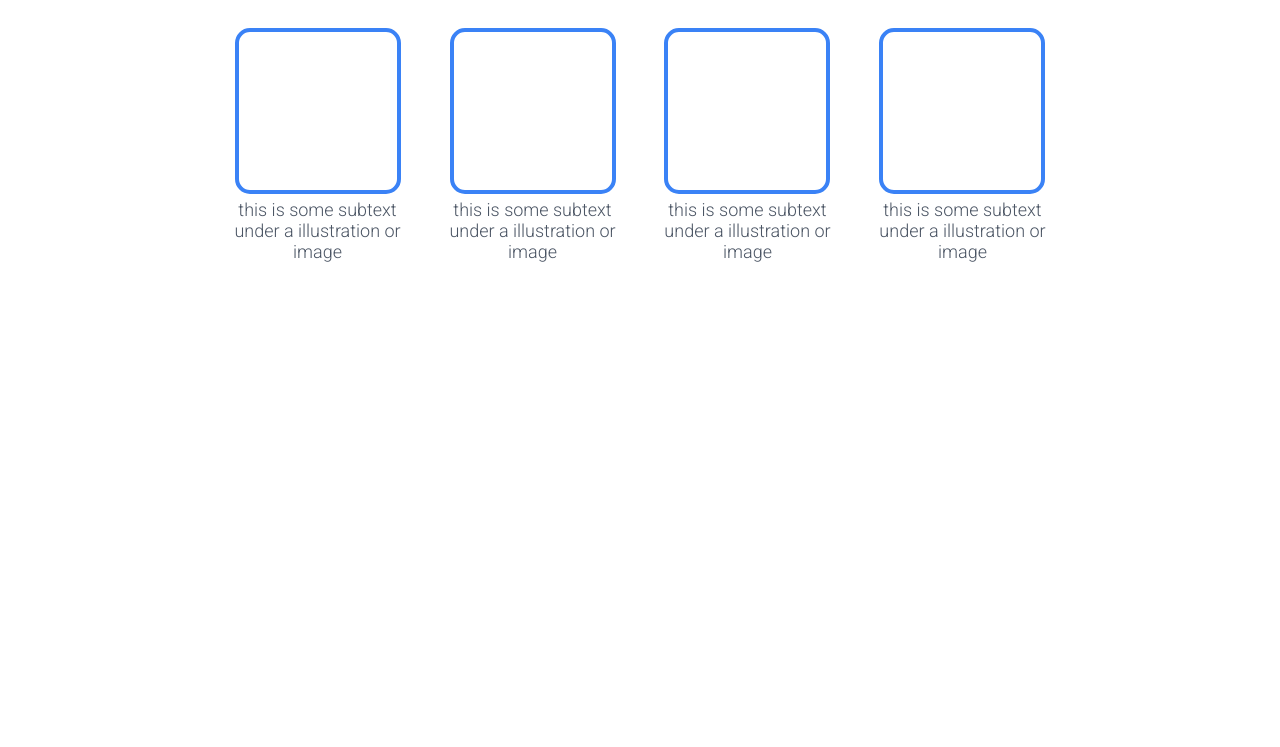
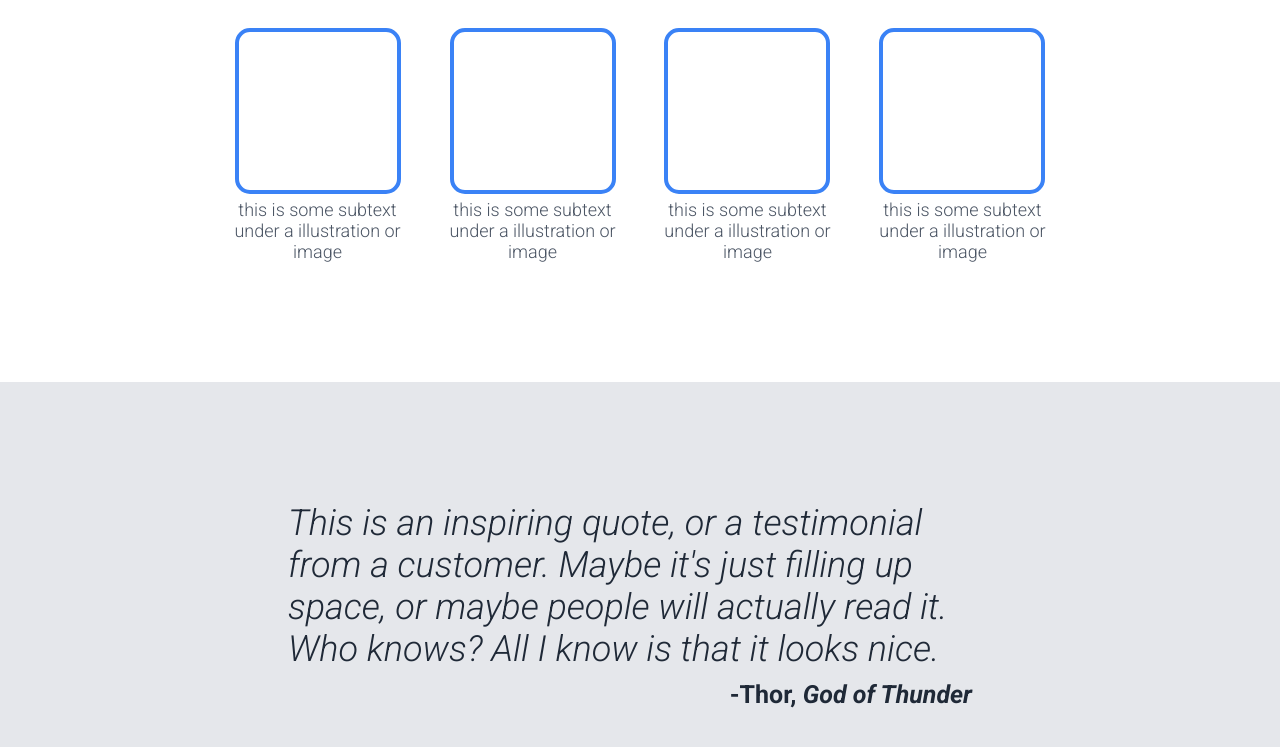
Before and after one commit to darrencorona/odin-project-landing-page, a plain HTML site: page index.html in a window 1280 px wide. Shown: the part 651-1398 px from the top of the page. Before the commit the page ends 1033 px from the top, so only its background shows below. Drawn offline with Linux system fonts and the light colour scheme.

Commit message:
Add section.sec-1 and quote

```diff
--- a/index.html
+++ b/index.html
@@ -9,7 +9,7 @@
     <link rel="preconnect" href="https://fonts.googleapis.com" />
     <link rel="preconnect" href="https://fonts.gstatic.com" crossorigin />
     <link
-      href="https://fonts.googleapis.com/css2?family=Roboto:ital,wght@0,300;0,400;0,700;1,400;1,700&display=swap"
+      href="https://fonts.googleapis.com/css2?family=Roboto:ital,wght@0,300;0,400;0,700;1,300;1,400;1,700&display=swap"
       rel="stylesheet"
     />
   </head>
@@ -66,6 +66,20 @@
           </div>
         </div>
       </section>
+
+      <!-- Quote -->
+      <section class="sec-2">
+        <figure>
+          <blockquote>
+            <p>
+              This is an inspiring quote, or a testimonial from a customer.
+              Maybe it's just filling up space, or maybe people will actually
+              read it. Who knows? All I know is that it looks nice.
+            </p>
+          </blockquote>
+          <figcaption>-Thor, <cite>God of Thunder</cite></figcaption>
+        </figure>
+      </section>
     </main>
   </body>
 </html>
--- a/style.css
+++ b/style.css
@@ -141,3 +141,32 @@ h2 {
   padding-top: 0.312rem;
   width: 10.625rem;
 }
+
+/* Quote */
+.sec-2 {
+  background-color: #e5e7eb;
+}
+
+figure {
+  color: #1f2937;
+  display: flex;
+  flex-direction: column;
+
+  padding: 120px 0;
+  width: 55%;
+  margin: auto;
+}
+
+blockquote p {
+  font-size: 36px;
+  font-weight: 300;
+  font-style: italic;
+}
+
+figcaption {
+  font-size: 25px;
+  font-weight: bold;
+  align-self: flex-end;
+  padding-top: 10px;
+  padding-right: 20px;
+}
```
